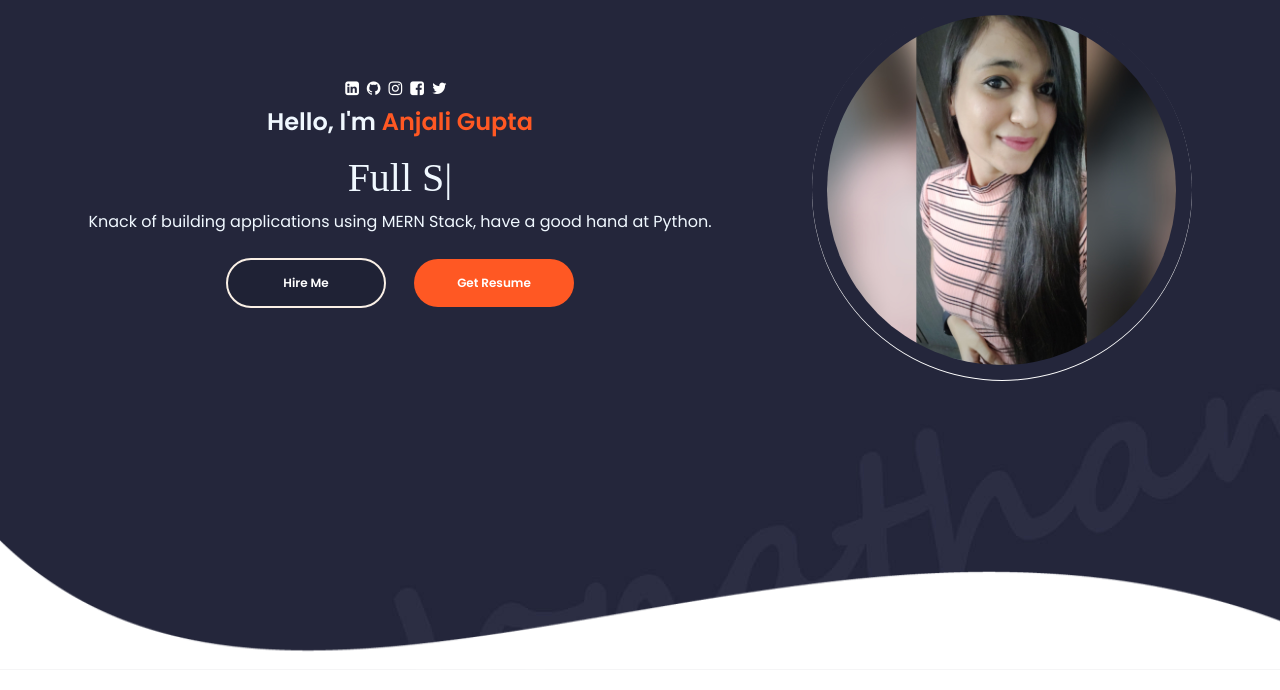
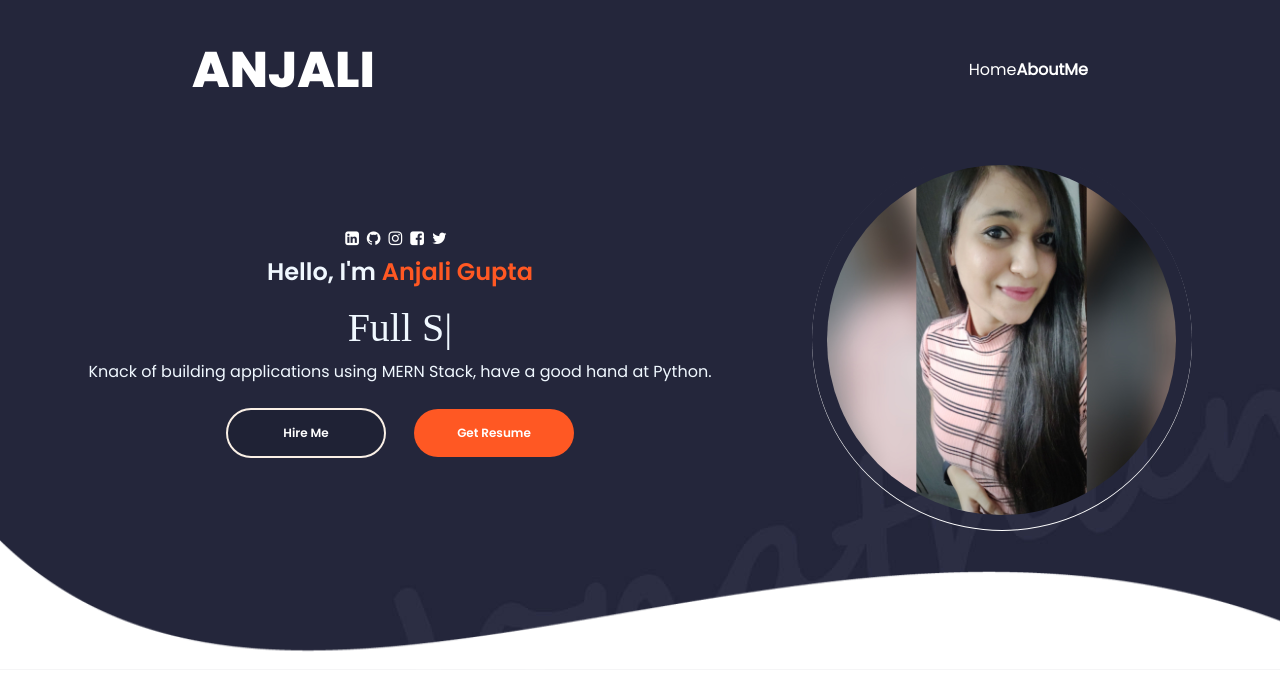
Before and after one commit to anjaligupta0621/Portfolio, a React (Create React App) app in the folder client/: page / in a window 1280 px wide. Shown: the top 690 px of the page. Built offline with nearby package versions, Linux system fonts and the light colour scheme; a web font is replaced by a local one.

Commit message:
header added and about me init

```diff
--- a/client/package.json
+++ b/client/package.json
@@ -3,6 +3,11 @@
   "version": "0.1.0",
   "private": true,
   "dependencies": {
+    "@fortawesome/fontawesome-svg-core": "^6.2.1",
+    "@fortawesome/free-brands-svg-icons": "^6.2.1",
+    "@fortawesome/free-regular-svg-icons": "^6.2.1",
+    "@fortawesome/free-solid-svg-icons": "^6.2.1",
+    "@fortawesome/react-fontawesome": "^0.2.0",
     "@testing-library/jest-dom": "^5.16.5",
     "@testing-library/react": "^13.4.0",
     "@testing-library/user-event": "^13.5.0",
--- /dev/null
+++ b/client/src/PortfolioContainer/AboutMe/AboutMe.js
@@ -0,0 +1,14 @@
+import React, {useEffect} from 'react';
+import ScreenHeading from '../../utilities/ScreenHeading/ScreenHeading';
+import ScrollService from '../../utilities/ScrollService';
+import Animations from '../../utilities/Animations';
+
+function AboutMe(props) {
+    return (
+        <div>
+
+        </div>
+    );
+}
+
+export default AboutMe;
--- /dev/null
+++ b/client/src/PortfolioContainer/Home/Header/Header.css
@@ -0,0 +1,102 @@
+.header-container {
+    display: flex;
+    justify-content: center;
+    height: 140px;
+    color: var(--white);
+}
+
+.header-parent {
+    display: flex;
+    align-items: center;
+    justify-content: space-between;
+    height: 100%;
+    width: 70%;
+    color: var(--white);
+}
+
+.header-logo {
+    font-size: 50px;
+    font-family: "Poppins ExtraBold";
+    color: var(--white);
+}
+
+.header-options {
+    display: flex;
+    align-items: center;
+}
+
+.header-option {
+    font-size: 16px;
+    cursor: pointer;
+    font-weight: 600;
+}
+
+/* .show-hamburger-options {
+    left: 0;
+    opacity: 1;
+} */
+
+.header-hamburger {
+    display: none;
+    color: var(--white);
+}
+
+.header-option-separator {
+    margin: 0 50px 0 0;
+    color: var(--white);
+}
+
+.selected-header-option {
+    color: #ff5823;
+}
+
+@media only screen and (max-width: 1110px){
+    .header-parent {
+        width: 80%;
+    }
+}
+
+@media only screen and (max-width: 970px){
+    .header-hamburger {
+        display: block;
+    }
+    .header-parent {
+        width: 100%;
+        padding: 0 40px;
+        position: relative;
+    }
+    .header-options {
+        display: flex;
+        flex-direction: column;
+        position: absolute;
+        left: -100%;
+        top: 0px;
+        height: 100vh;
+        width: 100%;
+        justify-content: space-around;
+        background-color: #1f2235;
+        z-index: 1000;
+        opacity: 0.8;
+        transition: all 0.8s ease-out;
+    }
+    .header-option-separator {
+        margin: 0;
+    }
+    .selected-header-option {
+        color: var(--white);
+    }
+    .header-option {
+        color: var(--white);
+    }
+    .header-hamburger-bars {
+        font-size: 30px;
+        cursor: pointer;
+        margin: 0px 10px;
+        color: var(--white);
+    }
+    .show-hamburger-options {
+        left: 0;
+        opacity: 1;
+    }
+
+}
--- /dev/null
+++ b/client/src/PortfolioContainer/Home/Header/Header.js
@@ -0,0 +1,72 @@
+import React, {useState} from 'react';
+import { TOTAL_SCREENS, GET_SCREEN_INDEX } from '../../../utilities/commonUtils';
+import ScrollService from '../../../utilities/ScrollService';
+import {faBars} from '@fortawesome/free-solid-svg-icons';
+import {FontAwesomeIcon} from '@fortawesome/react-fontawesome';
+import './Header.css';
+
+export default function Header() {
+
+    const [selectedScreen, setSelectedScreen] = useState(0);
+    const [showHeaderOptions, setShowHeaderOptions] = useState(false);
+
+    const updateCurrentScreen = (currentScreen) => {
+        if (!currentScreen || !currentScreen.screenInView)
+        return;
+        let screenIndex = GET_SCREEN_INDEX(currentScreen.screenInView);
+        if (screenIndex < 0)
+        return;
+    }
+
+    let currentScreenSubscription = ScrollService.currentScreenBroadcaster.subscribe(updateCurrentScreen);
+
+    const getHeaderOptions = () => {
+        return (
+            TOTAL_SCREENS.map((screen,i) => (
+                <div key={screen.screen_name} className={getHeaderOptionsClass(i)}
+                    onClick={() => switchScreen(i, screen)}>
+                        <span>{screen.screen_name}</span>
+                </div>
+            ))
+        )
+    }
+
+    const getHeaderOptionsClass = (index) => {
+        let classes = "header-option";
+        if (index < TOTAL_SCREENS.length - 1){
+            classes += "header-option-separator";
+        }
+
+        if (selectedScreen === index) {
+            classes += "selected-header-option";
+        }
+        return classes;
+    }
+
+    const switchScreen = (index, screen) => {
+        let screenComponent = document.getElementById(screen.screen_name);
+        if (!screenComponent) return;
+
+        screenComponent.scrollIntoView({behavior: 'smooth'});
+        setSelectedScreen(index);
+        setShowHeaderOptions(false);
+    }
+
+    return (
+        <div>
+            <div className='header-container' onClick={() => setShowHeaderOptions(!showHeaderOptions)}>
+                <div className='header-parent'>
+                    <div className='header-hamburger' onClick={() => setShowHeaderOptions(!showHeaderOptions)}>
+                        <FontAwesomeIcon className='header-hamburger-bars' icon={faBars} />
+                    </div>
+                    <div className='header-logo'>
+                        <span>ANJALI</span>
+                    </div>
+                    <div className={(showHeaderOptions) ? "header-options show-hamburger-options" : "header-options"}>
+                        {getHeaderOptions()}
+                    </div>
+                </div>
+            </div>
+        </div>
+    );
+}
--- a/client/src/PortfolioContainer/Home/Home.js
+++ b/client/src/PortfolioContainer/Home/Home.js
@@ -1,4 +1,5 @@
 import React from 'react';
+import Header from './Header/Header';
 import Profile from './Profile/Profile';
 import Footer from './Footer/Footer';
 import './Home.css';
@@ -6,6 +7,7 @@
 function Home(props) {
     return (
         <div className='home-container'>
+            <Header />
             <Profile />
             <Footer />
         </div>
--- /dev/null
+++ b/client/src/utilities/Animations.js
@@ -0,0 +1,12 @@
+export default class Animations {
+    static animations = new Animations();
+
+    fadeInScreen = (screen_name) => {
+        let screen = document.getElementById(screen_name);
+        if (!screen_name || !screen) {
+            return;
+        }
+        screen.style.opacity = "5";
+        screen.style.transform = "1px";
+    }
+}
--- /dev/null
+++ b/client/src/utilities/ScreenHeading/ScreenHeading.css
@@ -0,0 +1,48 @@
+.heading-container {
+    display: flex;
+    flex-direction: column;
+    align-items: center;
+    width: 100%;
+    margin: 0 0 50px 0;
+}
+
+.screen-sub-heading {
+    letter-spacing: 3px;
+    margin: 8px 0 18px 0;
+    font-size: 12px;
+    color: var(--black);
+}
+
+.screen-heading {
+    font-size: 32px;
+    color: #1f2235;
+    font-family: 'Poppins Bold';
+}
+
+.heading-separator {
+    display: flex;
+    align-items: center;
+    position: relative;
+    width: 180px;
+    margin: 10px 0 0 0;
+}
+
+.separator-line {
+    width: 100%;
+    height: 2px;
+    background-color: #1f2235;
+}
+
+.separator-blob {
+    height: 10px;
+    width: 100%;
+    position: absolute;
+    display: flex;
+    justify-content: center;
+}
+
+.separator-blob div {
+    width: 35px;
+    border-radius: 10px;
+    background-color: var(--dark-orange);
+}
--- /dev/null
+++ b/client/src/utilities/ScreenHeading/ScreenHeading.js
@@ -0,0 +1,30 @@
+import React from 'react';
+import './ScreenHeading.css';
+
+function ScreenHeading(props) {
+    return (
+        <div className='heading-container'>
+            <div className='screen-heading'>
+                <span>{props.title}</span>
+            </div>
+
+            {
+                (props.subHeading) ? (
+                    <div className='screen-sub-heading'>
+                        <span>{props.subHeading}</span>
+                    </div>
+                ) : <div></div>
+            }
+
+            <div className='heading-separator'>
+                <div className='separator-line'>
+                    <div className='separator-blob'>
+                        <div></div>
+                    </div>
+                </div>
+            </div>
+        </div>
+    );
+}
+
+export default ScreenHeading;
--- a/client/src/utilities/commonUtils.js
+++ b/client/src/utilities/commonUtils.js
@@ -1,16 +1,21 @@
 import Home from '../PortfolioContainer/Home/Home';
+import AboutMe from '../PortfolioContainer/AboutMe/AboutMe';
 
 export const TOTAL_SCREENS = [
     {
-        screen_name: "HOME",
-        component: Home
-    }
+        screen_name: "Home",
+        component: Home,
+    },
+    {
+        screen_name: "AboutMe",
+        component: AboutMe,
+    },
 ];
 
 export const GET_SCREEN_INDEX = (screen_name) => {
     if (!screen_name) return -1
     for (let i = 0; i < TOTAL_SCREENS.length; i++){
-        if (TOTAL_SCREENS[i].screen_name == screen_name) return i
+        if (TOTAL_SCREENS[i].screen_name === screen_name) return i;
     }
-    return -1
+    return -1;
 }
```
Also changed, not shown: client/src/PortfolioContainer/AboutMe/AboutMe.css (added), client/src/assets/AboutMe/me.png (added), 1 other file (tests, documents, lock files or other folders).
